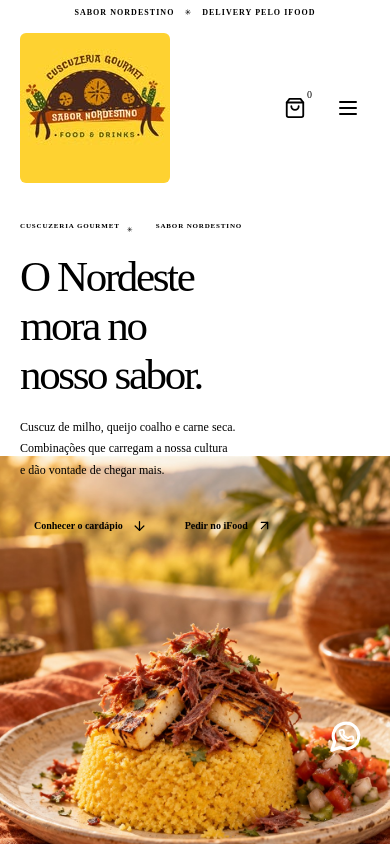
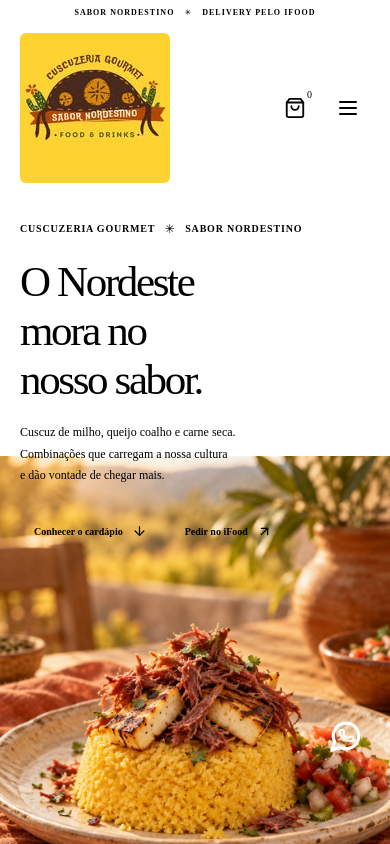
Before and after one commit to GustavoBenAbraham/cuscuzeria-gourmet, a React (Vite) app: page / in a window 390 px wide. Shown: the top 844 px of the page. Built offline with nearby package versions, Linux system fonts and the light colour scheme.

Commit message:
fix: correct mobile hero brand line alignment

```diff
--- a/src/pages/Home.tsx
+++ b/src/pages/Home.tsx
@@ -1,7 +1,7 @@
 import { assetPath } from "../config/paths";
 import { site, whatsappLink } from "../config/site";
 import { copy } from "../config/content";
-﻿import {
+import {
   ArrowUpRight,
   ArrowDown,
   MessageCircle,
@@ -37,8 +37,11 @@ export function Home() {
             animate={{ opacity: 1, y: 0 }}
             transition={{ duration: 0.45 }}
           >
-            <div className="eyebrow">
-              {copy.Home.brandName}<span aria-hidden="true">{copy.Home.heroSymbol}</span> {copy.Home.tagline}</div>
+            <div className="eyebrow hero-brandline">
+              <span className="hero-brandline-name">{copy.Home.brandName.trim()}</span>
+              <span className="hero-brandline-symbol" aria-hidden="true">{copy.Home.heroSymbol}</span>
+              <span className="hero-brandline-tagline">{copy.Home.tagline.trim()}</span>
+            </div>
             <h1>
               {copy.Home.titleLineOne}<br />
               {copy.Home.titleLineTwo}<br />
--- a/src/styles/nordeste.css
+++ b/src/styles/nordeste.css
@@ -1434,3 +1434,30 @@ footer {
 @media (max-width: 640px) { .cordel-print { height: 260px; flex-basis: 260px; } }
 
 .cordel-heading > p, .cordel-verse { color: var(--color-cordelInk); }
+
+/* Keep brand text separate from the decorative line used by other eyebrows. */
+.nordeste-hero .hero-brandline {
+  font-size: 10px;
+  line-height: 1.6;
+  letter-spacing: .08em;
+  gap: 9px;
+  flex-wrap: wrap;
+}
+.nordeste-hero .hero-brandline > span {
+  width: auto;
+  height: auto;
+  background: none;
+  white-space: nowrap;
+}
+.nordeste-hero .hero-brandline-symbol {
+  display: inline-flex;
+  align-items: center;
+  justify-content: center;
+  flex: 0 0 12px;
+  font-size: 12px;
+  line-height: 1;
+}
+@media (max-width: 359px) {
+  .nordeste-hero .hero-brandline { flex-direction: column; align-items: flex-start; gap: 2px; }
+  .nordeste-hero .hero-brandline-symbol { display: none; }
+}
```
Also changed, not shown: 3 other files (tests, documents, lock files or other folders).
